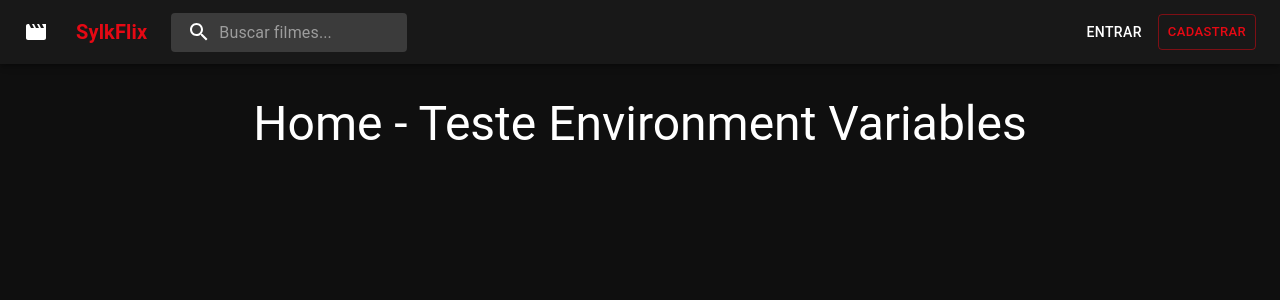
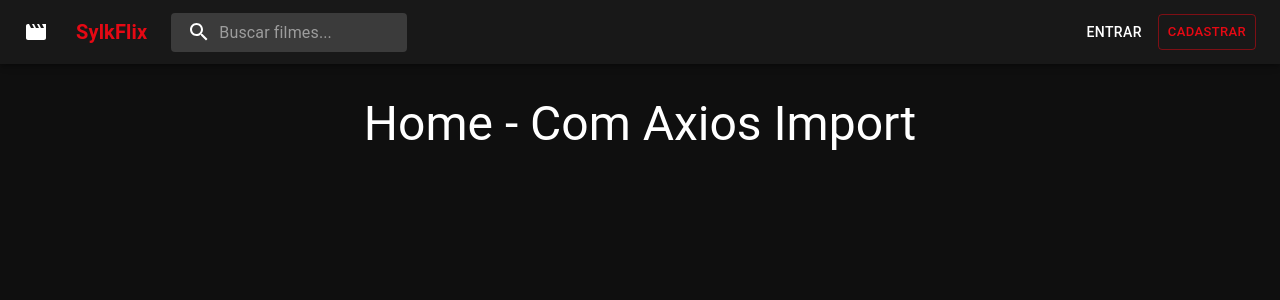
Before and after one commit to Kaua-Carvalho/sylkflix-app, a React (Vite) app: page / in a window 1280 px wide. Shown: the top 300 px of the page. Built offline with nearby package versions, Linux system fonts and the light colour scheme; no server answers; the HTML template or start-up script is replaced by a standard one.

Commit message:
Teste home com axios import

```diff
--- a/src/pages/Home/Home.jsx
+++ b/src/pages/Home/Home.jsx
@@ -1,18 +1,12 @@
-import React, { useEffect } from 'react';
+import React from 'react';
 import { Container, Typography } from '@mui/material';
+import axios from 'axios';
 
 const Home = () => {
-  useEffect(() => {
-    // Testar se as variáveis de ambiente são acessíveis
-    console.log('Testando variáveis de ambiente:');
-    console.log('TMDB Key exists:', !!import.meta.env.VITE_TMDB_API_KEY);
-    console.log('Firebase Key exists:', !!import.meta.env.VITE_FIREBASE_API_KEY);
-  }, []);
-
   return (
     <Container maxWidth="xl" sx={{ py: 4 }}>
       <Typography variant="h3" sx={{ color: 'white', textAlign: 'center' }}>
-        Home - Teste Environment Variables
+        Home - Com Axios Import
       </Typography>
     </Container>
   );
```
